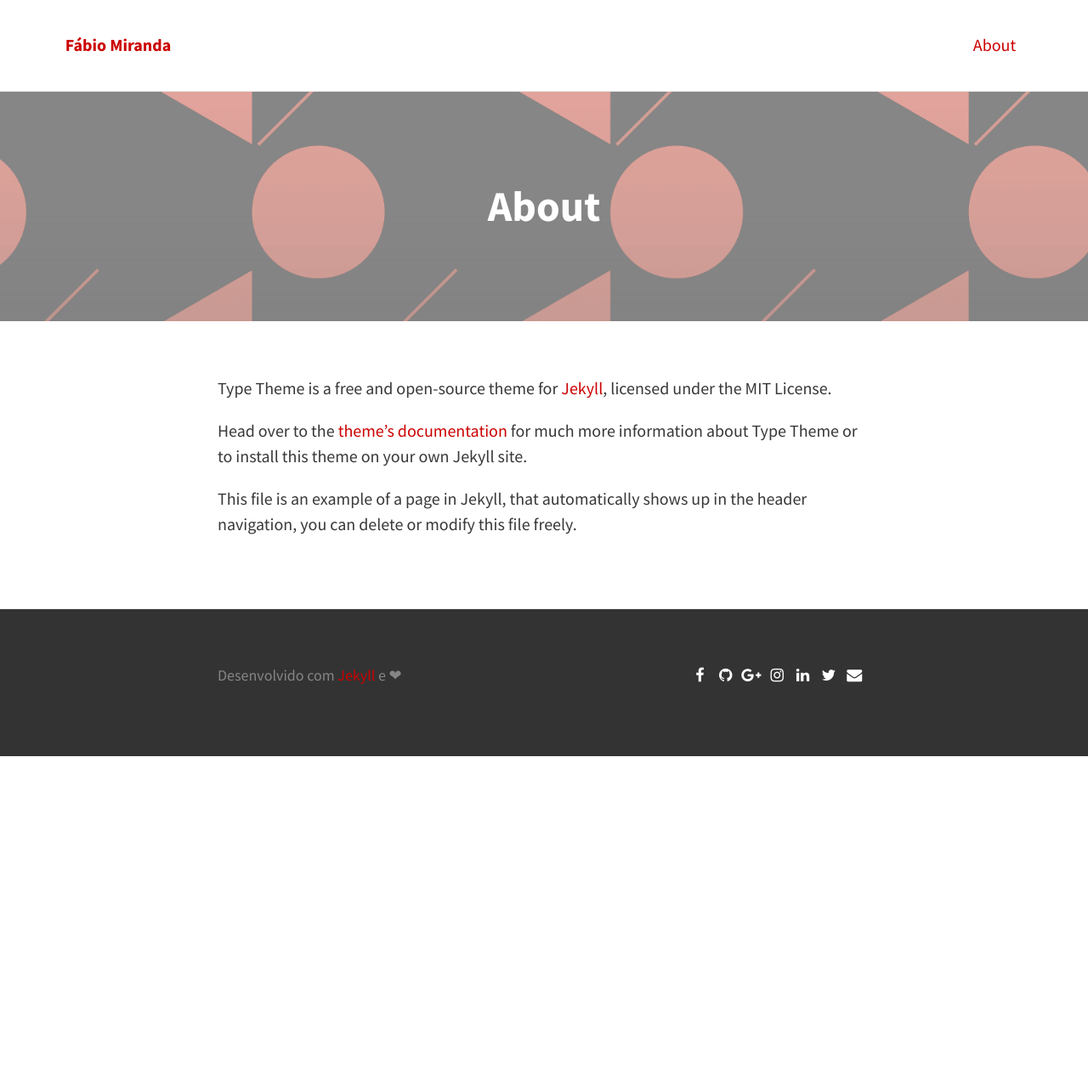
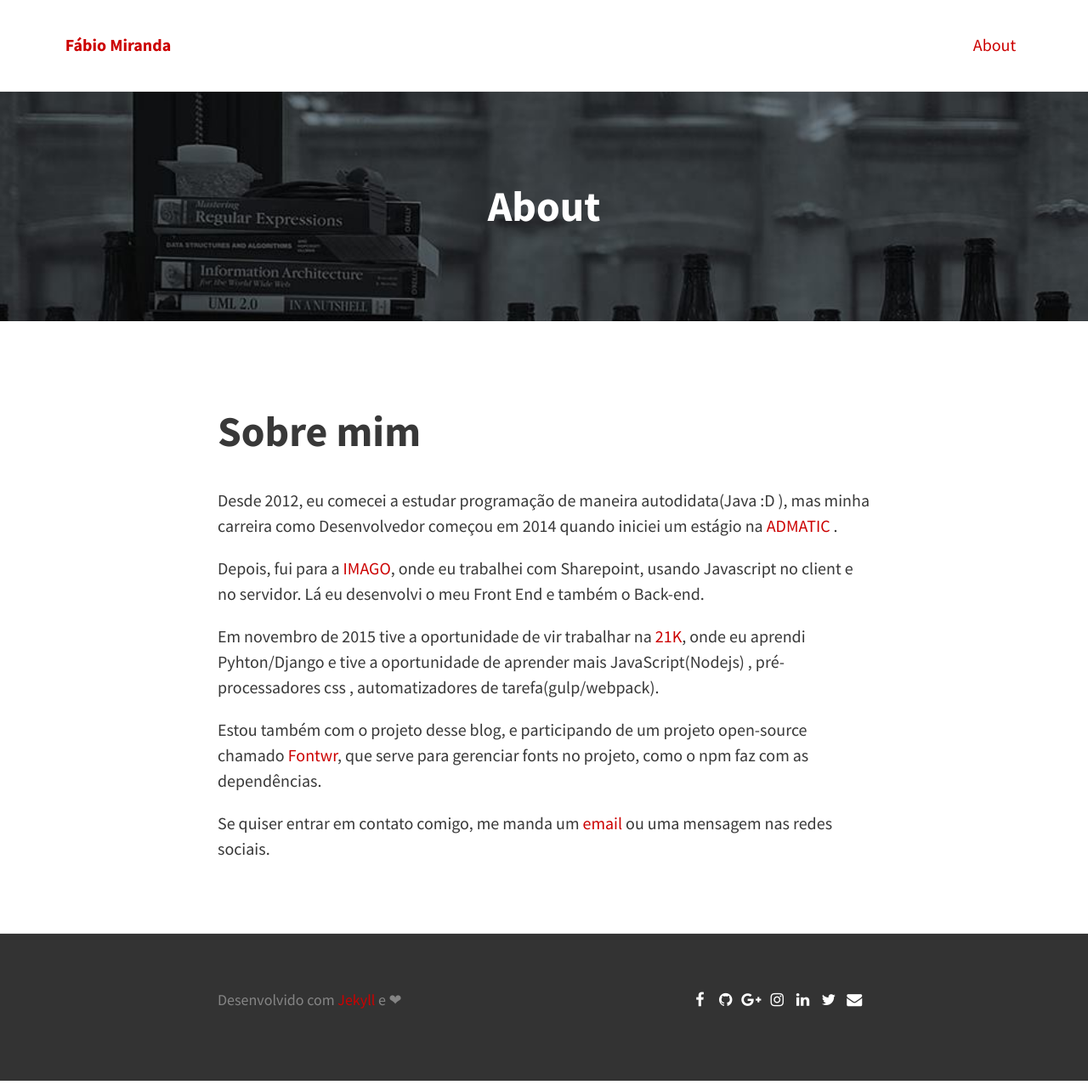
Before and after one commit to fabiomirandaa/fabiomirandaa.github.io, a Jekyll site: the page built from about.md, in a window 1280 px wide. Shown: the whole page at 85% size. Built offline with Jekyll 4.4.1, drawn with Linux system fonts in a browser that asks for light colours; nearby versions of some CDN libraries; before the commit the page ends 900 px from its top, so only the background shows below that.

Commit message:
About me atualizado

```diff
--- a/about.md
+++ b/about.md
@@ -2,11 +2,16 @@
 layout: page
 title: About
 permalink: /about/
-feature-img: "img/sample_feature_img_2.png"
+feature-img: "img/about_me.jpg"
 ---
+# Sobre mim
 
-Type Theme is a free and open-source theme for [Jekyll](http://jekyllrb.com/), licensed under the MIT License.
+Desde 2012, eu comecei a estudar programação de maneira autodidata(Java :D ), mas minha carreira como Desenvolvedor começou em 2014 quando iniciei um estágio na [ADMATIC](http://www.admatic.com.br){:target="_blank"} .
 
-Head over to the [theme's documentation](https://rohanchandra.github.io/project/type/) for much more information about Type Theme or to install this theme on your own Jekyll site.
+Depois, fui para a [IMAGO](http://www.imago.com.br){:target="_blank"}, onde eu trabalhei com Sharepoint, usando Javascript no client e no servidor. Lá eu desenvolvi o meu Front End e também o Back-end.
 
-This file is an example of a page in Jekyll, that automatically shows up in the header navigation, you can delete or modify this file freely.
+Em novembro de 2015 tive a oportunidade de vir trabalhar na [21K](http://www.lab21k.com.br){:target="_blank"}, onde eu aprendi Pyhton/Django e tive a oportunidade de aprender mais  JavaScript(Nodejs) , pré-processadores css , automatizadores de tarefa(gulp/webpack).
+
+Estou também com o projeto desse blog, e participando de um projeto open-source chamado [Fontwr](https://github.com/raphaklaus/fontwr){:target="blank"}, que serve para gerenciar fonts no projeto, como o npm faz com as dependências.
+
+Se quiser entrar em contato comigo, me manda um [email](mailto:fabioviannatj@gmail.com) ou uma mensagem nas redes sociais.
```
Also changed, not shown: img/about_me.jpg (added), img/avatar.png (deleted), img/sample_feature_img_2.png (deleted).
